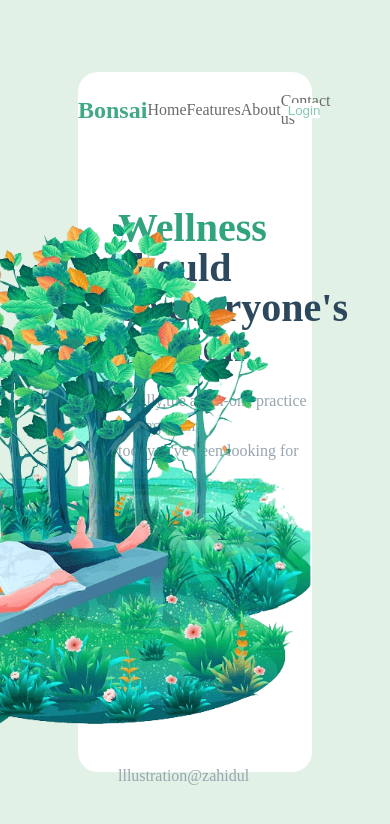
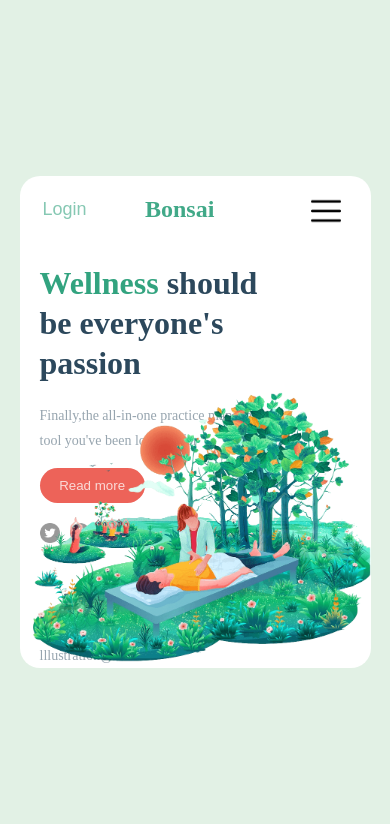
Before and after one commit to Ayushsingh62/Bonsai, a plain HTML site: page index.html in a window 390 px wide. Drawn offline with Linux system fonts and the light colour scheme.

Commit message:
second commit

```diff
--- a/index.html
+++ b/index.html
@@ -12,6 +12,7 @@
     <div class="container">
         <div class="box">
             <div class="navbar">
+                <img src="./images/menu.png" alt="">
                 <h2>Bonsai</h2>
                 <ul>
                     <li>Home</li>
--- a/style.css
+++ b/style.css
@@ -27,6 +27,9 @@
     align-items: center;
     justify-content: space-evenly;
     margin-top: 20px;
+    img{
+        display: none;
+    }
     h2{
         width: 100px;
         color: rgb(65,169,136);
@@ -107,3 +110,73 @@ em{
 .footer{
     margin-top: 200px;
 }
+
+
+@media (max-width: 768px) {
+    .box {
+        width: 90%;
+        height: auto; /* Adjust height as needed */
+    }
+
+    .navbar {
+        width: 100%;
+        flex-direction: column;
+        align-items: center;
+        position: relative;
+        img{
+            display: inline-block;
+            height: 30px;
+            width: 30px;
+            position: absolute;
+            top: 0px;
+            right: 30px;
+        }
+
+        ul {
+
+
+            display: none;
+        }
+
+        button {
+           margin-left: 0px;
+           left: 10px;
+            width: 20%;
+            position: absolute;
+            font-size: 18px;
+        }
+    }
+
+    .head {
+        margin-left: 20px;
+        margin-top: 40px;
+
+        h1 {
+            font-size: 32px;
+        }
+
+        p {
+            font-size: 14px;
+        }
+
+        button {
+            width: 30%;
+            margin-top: 15px;
+            margin-right: 0;
+        }
+    }
+
+    .image {
+        width: 80px;
+    }
+
+    .background-image img {
+        height: 300px;
+        width: auto;
+
+    }
+
+    .footer {
+        margin-top: 100px;
+    }
+}
```
Also changed, not shown: images/menu.png (added).
